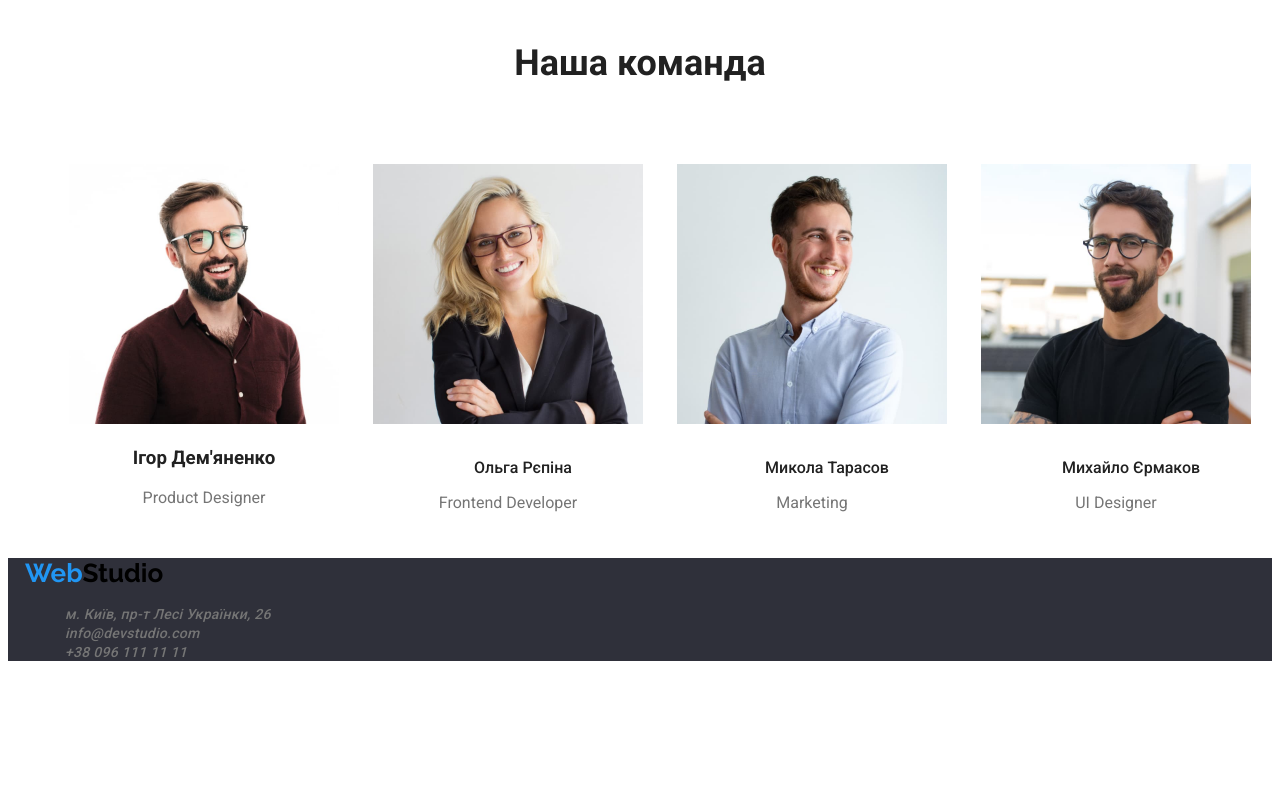
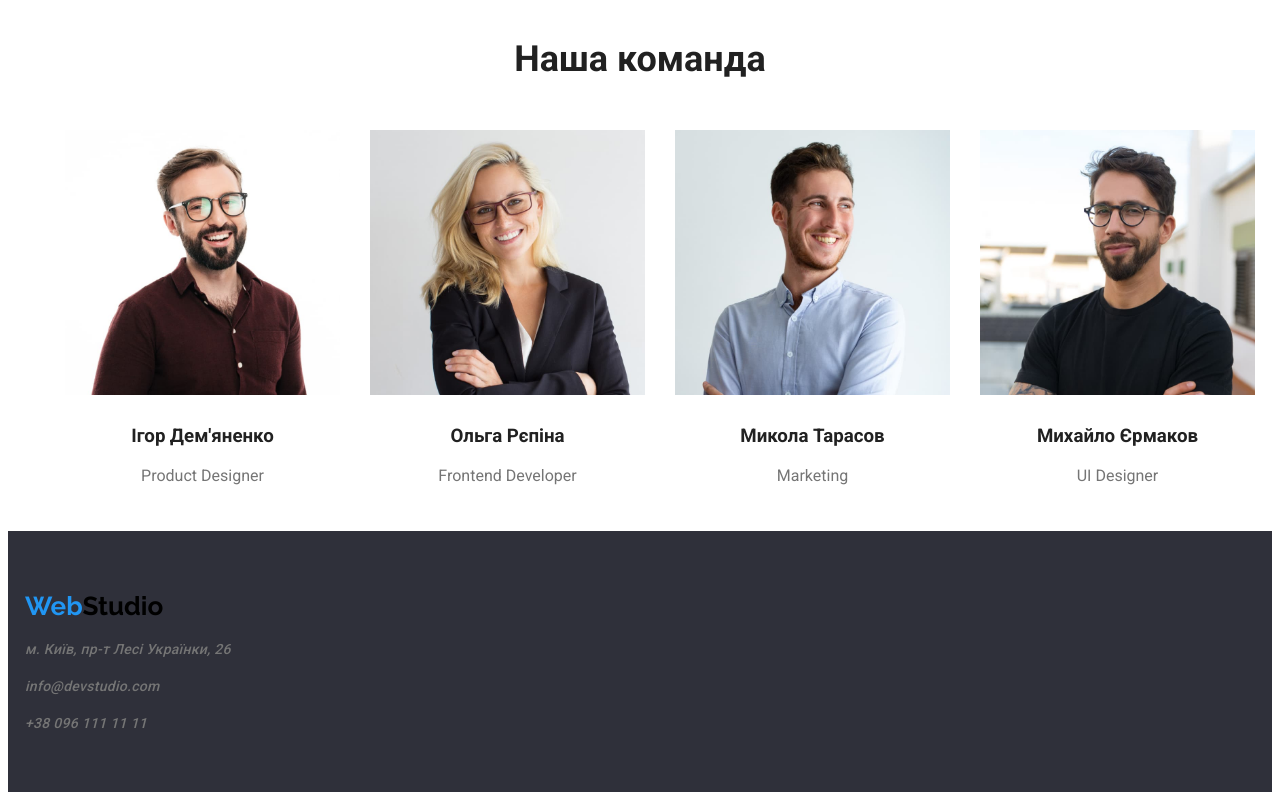
Before and after one commit to ValeriiaPetryna/goit-markup-hw-03, a plain HTML site: page index.html in a window 1280 px wide. Shown: the part 1438-2238 px from the top of the page. Before the commit the page ends 2185 px from the top, so only its background shows below. Drawn offline with Linux system fonts and the light colour scheme.

Commit message:
допрацьовує футер

```diff
--- a/css/styles.css
+++ b/css/styles.css
@@ -1,6 +1,12 @@
 body{
   font-family:'Roboto';
   text-decoration-color:#757575;
+}
+
+img {
+    display: block;
+    width: 100%;
+    height: auto;
 }
 
 .container {
@@ -38,7 +44,7 @@ margin-right: auto;
 /* header */
 
 .page-header {
-background-color:grey;
+background-color:#FFFFFF;;
 }
 
 .page-header .container {
@@ -63,13 +69,13 @@ margin-left: 30px;
 .header-contacts .list  {
     display: flex;
     align-items: center;
-    margin-left: 344px;
-    margin-right: auto;
+    /* margin-left: 344px;
+    margin-right: auto; */
 }
 
 .header-mail-link {
     margin-right: 50px;
-    margin-left: auto;
+    margin-left: 344px;
 }
 
 .link {
@@ -221,7 +227,7 @@ margin-left: auto;
 margin-right: auto;
 text-align: center;
     }
-    .team-member {
+    .team-member-name {
 margin-top: 30px;
     }
     .position {
@@ -252,28 +258,39 @@ line-height: 1,19;
 color: #757575;
 }
 
-/* contacts */
+/* footer */
+
+.footer-logo {
+display: inline-block;
+margin: auto;
+ padding-top: 60px;
+padding-bottom: 0px;
+}
 .page-footer {
     background-color:#2F303A;
 }
-.contacts-link{
+.contacts-list .link {
 font-weight: 500;
 font-size: 14px;
 line-height: 1,14;
 letter-spacing: 0.02em;
 color: #757575;
+padding-top: 20px;
+
+display: inline-block;
 }
-
 
 .contacts-link:hover, :focus {
     color: #2196F3;
 
 }
-.footer-logo {
-    padding-top: 60px;
-    padding-bottom: 161px;
-    text-align: left;
+
+.contacts-list.list {
+padding-inline-start: 0px;
+padding-bottom: 60px;
+margin: 0px;
 }
+
 
 /* Портфоліо */
 
--- a/index.html
+++ b/index.html
@@ -122,7 +122,7 @@
               width="270"
               height="260"
             />
-            <h3>Ігор Дем'яненко</h3>
+            <h3 class="team-member-name">Ігор Дем'яненко</h3>
             <p class="position">Product Designer</p>
           </li>
           <li class="team-member">
@@ -132,7 +132,7 @@
               width="270"
               height="260"
             />
-            <h3 class="team-member">Ольга Рєпіна</h3>
+            <h3 class="team-member-name">Ольга Рєпіна</h3>
             <p class="position">Frontend Developer</p>
           </li>
           <li class="team-member">
@@ -142,7 +142,7 @@
               width="270"
               height="260"
             />
-            <h3 class="team-member">Микола Тарасов</h3>
+            <h3 class="team-member-name">Микола Тарасов</h3>
             <p class="position">Marketing</p>
           </li>
           <li class="team-member">
@@ -152,7 +152,7 @@
               width="270"
               height="260"
             />
-            <h3 class="team-member">Михайло Єрмаков</h3>
+            <h3 class="team-member-name">Михайло Єрмаков</h3>
             <p class="position">UI Designer</p>
           </li>
         </ul>
@@ -160,9 +160,11 @@
       </section>
     </main>
 <div class="page-footer">
-    <footer class="container">
+    <footer>
+      <div class="container">
       <a class="footer-logo logo link" href="WebStudio"><span class="logo-firs-part" >Web</span><span class="logo-second-part" >Studio</span></a>
       <address>
+        <div class="container-contacts">
         <ul class="contacts-list list" >
           <li>
             <a  class="contacts-link link"
@@ -175,7 +177,9 @@
           <li><a class="contacts-link link" href="mailto:info@devstudio.com">info@devstudio.com</a></li>
           <li><a class="contacts-link link" href="tel:+380961111111">+38 096 111 11 11</a></li>
         </ul>
+      </div>
       </address>
+    </div>
     </footer>
   </div>
   </body>
```
